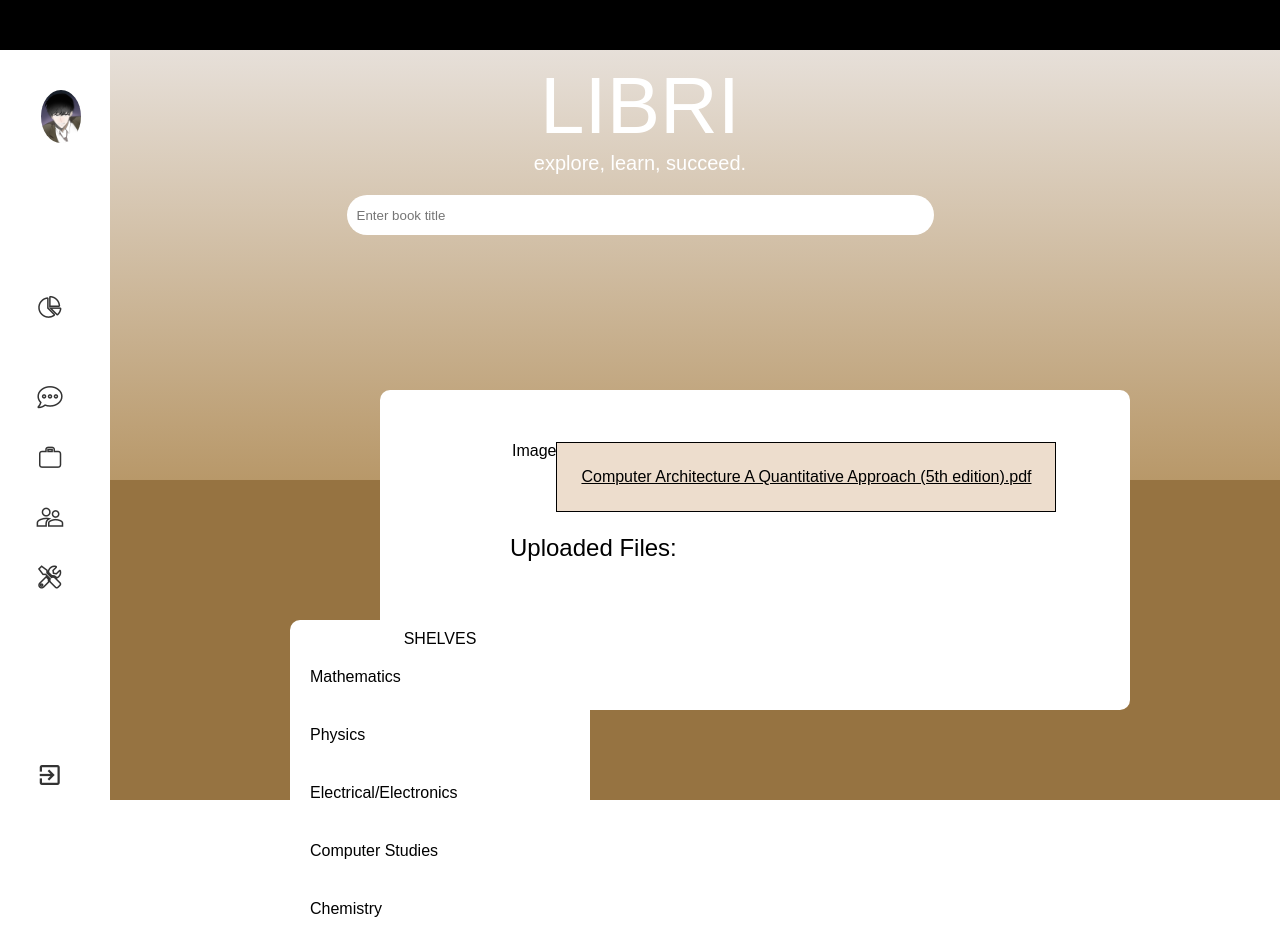
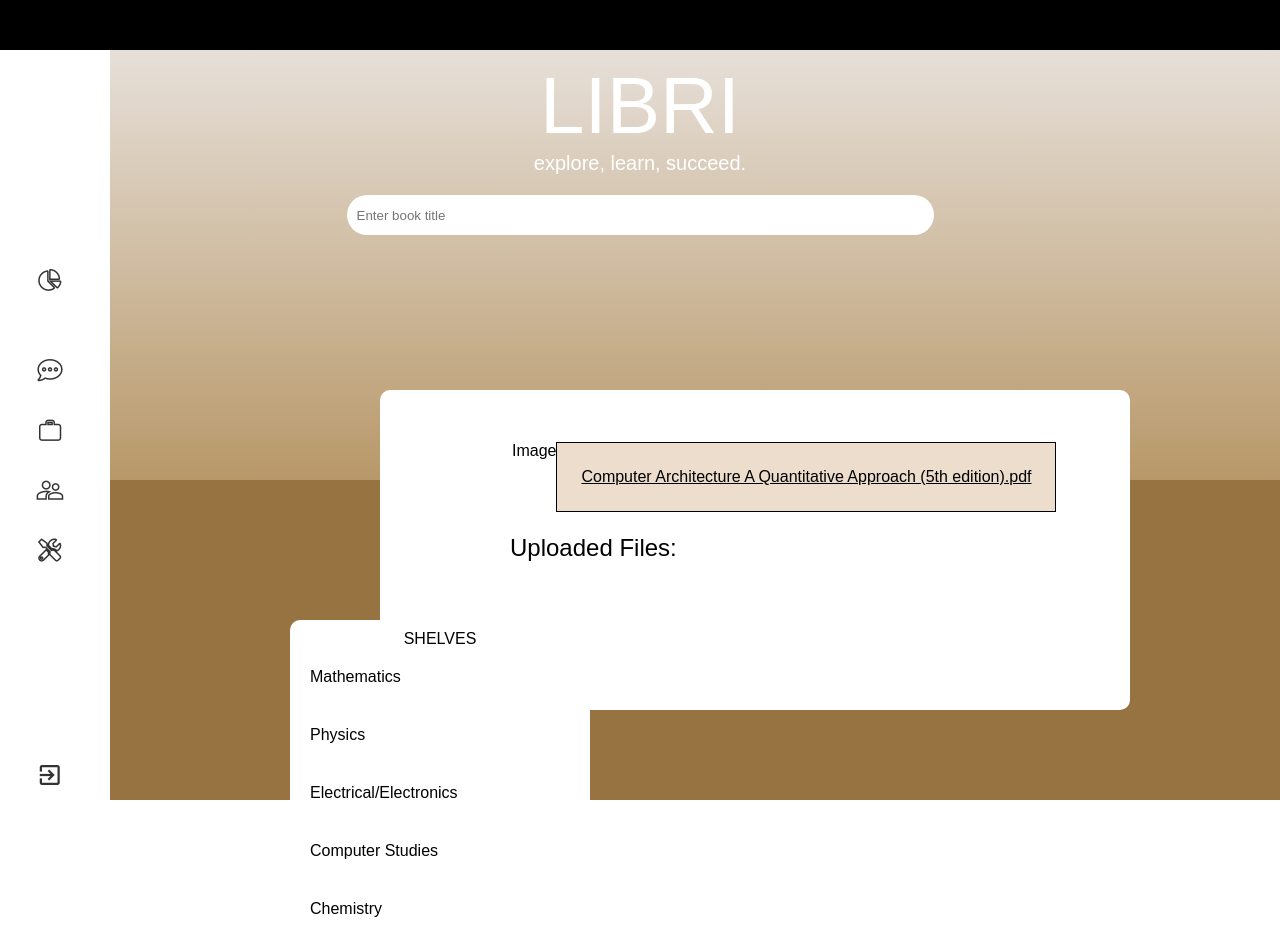
Before and after one commit to RalphisCoding29/PHPLMS_FINAL, a PHP site: page /Student-page-comp.php in a window 1280 px wide. Run offline with PHP 8.4, Linux system fonts and the light colour scheme; data that the repository does not hold is empty.

Commit message:
Update Student-page-comp.php

```diff
--- a/phplms/Student-page-comp.php
+++ b/phplms/Student-page-comp.php
@@ -22,16 +22,15 @@
 
         <div class="side-nav">
             <div class="user">
-                <img src="images/Untitled1.png" class="user-img">
+                <img src="" class="user-img">
                 <div>
-                    <h2>Random</h2>
                     <p>USER</p>
                 </div>
                 <img src="images/star.png" class="star-img">
             </div>
             <ul>
             <li><img src="images/dashboard.png"><a href="Student-page.php">Home</li>
-                <li><img src="images/reports.png"><a href="#">Profile</a></li>
+                <li><img src="images/reports.png"><a href="profindex.php">Profile</a></li>
                 <li><img src="images/messages.png"><a href="#">Feedback</a></li>
                 <li><img src="images/projects.png"><a href="#">About</a></li>
                 <li><img src="images/members.png"><button onclick = "hideShow()">Discussions</button></a></li>
```
